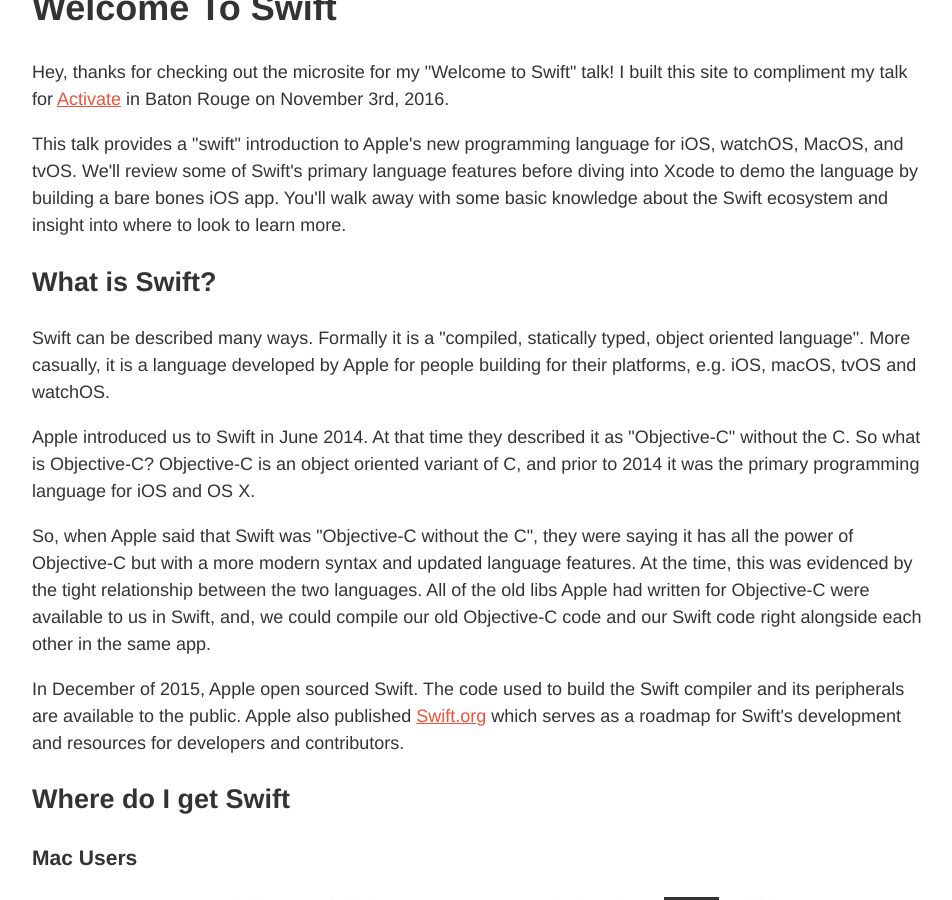
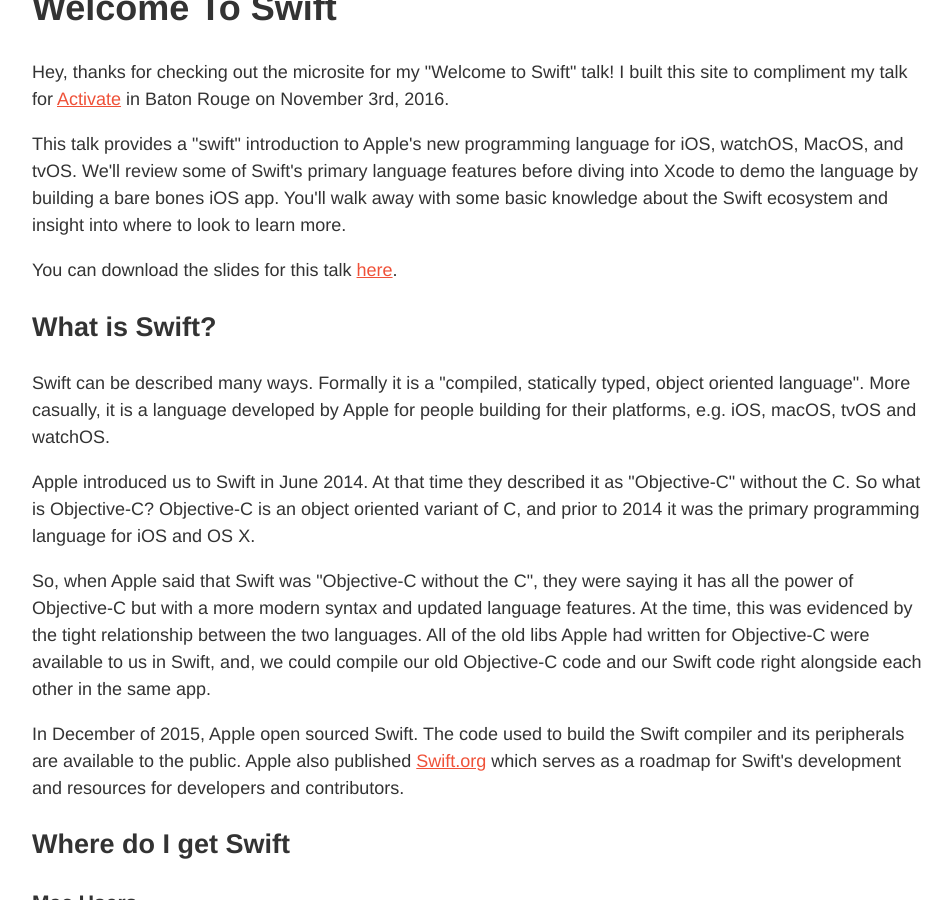
Before and after one commit to jmhooper/activ8conf-presentation, a Jekyll site: the page built from index.md, in a window 1280 px wide and 900 px high, scrolled down 466 px. Shown: the whole window, without its empty margins (158-1110 px from the left). Built offline with Jekyll 4.4.1, drawn with Linux system fonts in a browser that asks for light colours.

Commit message:
Add slides

```diff
--- a/index.md
+++ b/index.md
@@ -10,6 +10,8 @@ I built this site to compliment my talk for [Activate](http://activateconf.com/)
 This talk provides a "swift" introduction to Apple's new programming language for iOS, watchOS, MacOS, and tvOS.
 We'll review some of Swift's primary language features before diving into Xcode to demo the language by building a bare bones iOS app.
 You'll walk away with some basic knowledge about the Swift ecosystem and insight into where to look to learn more.
+
+You can download the slides for this talk [here](/slides.pdf).
 
 ## What is Swift?
 
```
Also changed, not shown: 1 other file.
